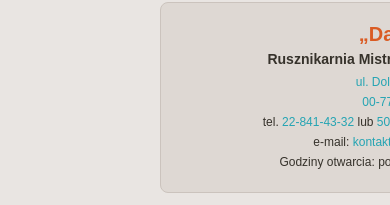
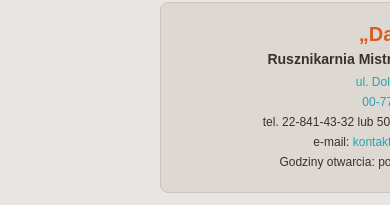
Before and after one commit to bbbenji/rusznikarnia, a plain HTML site: page kontakt.html in a window 390 px wide. Shown: the part 285-490 px from the top of the page. Drawn offline with nearby package versions, Linux system fonts and the light colour scheme.

Commit message:
Unlink phone numbers

```diff
--- a/kontakt.html
+++ b/kontakt.html
@@ -66,7 +66,7 @@
             <p class="center">
                 <a target="_blank" href="http://goo.gl/maps/LiZPG">ul. Dolna 21b lok. 02<br />
                 00-773 Warszawa</a><br />
-                tel. <a href="tel:228414332">22-841-43-32</a> lub <a href="tel:501039707">501-039-707</a> (w godz. 8.00-17.00)<br />
+                tel. 22-841-43-32 lub 501-039-707 (w godz. 8.00-17.00)<br />
                 e-mail: <a href="mailto:kontakt@rusznikarnia.waw.pl">kontakt@rusznikarnia.waw.pl</a><br />
                 Godziny otwarcia: poniedziałek-piątek 9.00-17.00
             </p>
```
